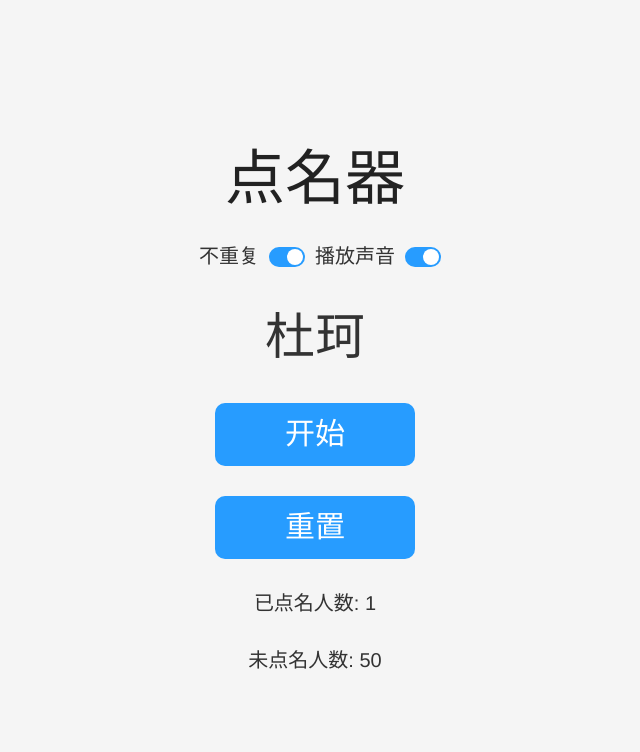
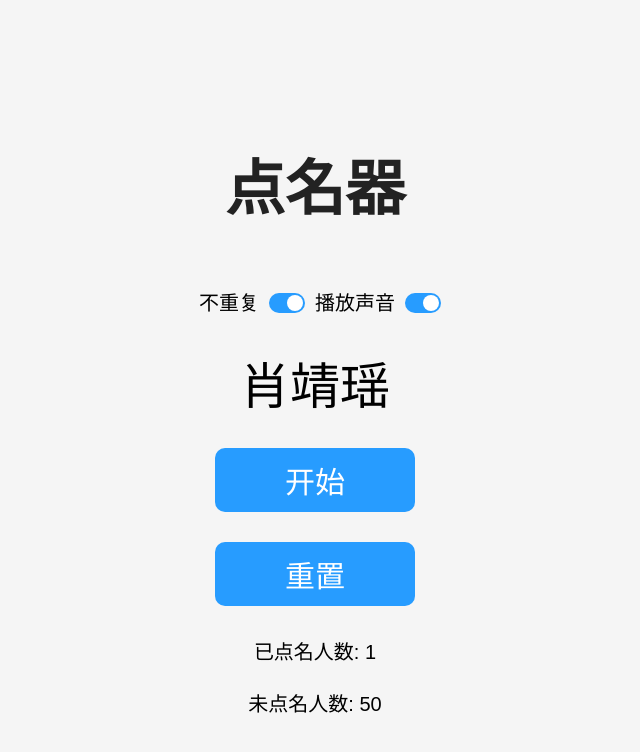
Before and after one commit to YangguangZhou/RandomName, a plain HTML site: page index.html in a window 1280 px wide. Both pictures are taken after a click on the button "开始". Shown: the whole page, without its empty margins (325-965 px from the left). Drawn offline with nearby package versions, Linux system fonts and the light colour scheme.

Commit message:
Update index.html

```diff
--- a/index.html
+++ b/index.html
@@ -5,7 +5,7 @@
     <title>点名器</title>
     <meta name="viewport" content="width=device-width, initial-scale=1">
     <link rel="icon" href="https://jerryz.com.cn/favicon.png">
-    <link rel="stylesheet" href="https://cdn.bootcdn.net/ajax/libs/twitter-bootstrap/3.3.7/css/bootstrap.min.css">
+    <!-- <link rel="stylesheet" href="https://cdn.bootcdn.net/ajax/libs/twitter-bootstrap/3.3.7/css/bootstrap.min.css"> -->
     <style>
         /* 默认样式 */
         body {
@@ -17,6 +17,7 @@
             align-items: center;
             height: 100vh;
             overflow-x: hidden;
+            font-family: Arial, "Microsoft YaHei", "宋体", "黑体", sans-serif;
         }
 
         h1 {
@@ -91,7 +92,7 @@
             display: inline-block;
             width: 36px;
             height: 20px;
-            margin-top: 5px;
+            margin-top: 3px;
         }
 
         .switch input {
@@ -143,8 +144,8 @@
 </head>
 
 <body>
-    <script src="https://cdn.bootcdn.net/ajax/libs/jquery/3.6.0/jquery.min.js"></script>
-    <script src="https://cdnjs.cloudflare.com/ajax/libs/gsap/3.9.1/gsap.min.js"></script>
+    <!-- <script src="https://cdn.bootcdn.net/ajax/libs/jquery/3.6.0/jquery.min.js"></script>
+    <script src="https://cdnjs.cloudflare.com/ajax/libs/gsap/3.9.1/gsap.min.js"></script> -->
     <script>
         let noRepeat = true;
         let playSound = true;
@@ -191,7 +192,7 @@
                             randomName = allNames[randomIndex];
                         }
                         playedNames.push(randomName);
-                        console.log(playedNames.length);
+                        console.log(playedNames.length+" "+randomName);
                         nameDisplay.textContent = randomName;
                         playedCount.textContent = playedNames.length;
                         remainingCount.textContent = allNames.length - playedNames.length;
@@ -203,7 +204,7 @@
                         audio.pause();
                         audio.currentTime = 0;
                     }
-                }, Math.random() * 300 + 600);
+                }, Math.random() * 500 + 500);
 
 
             }
```
